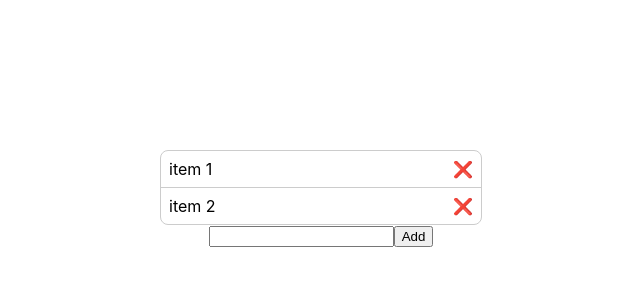
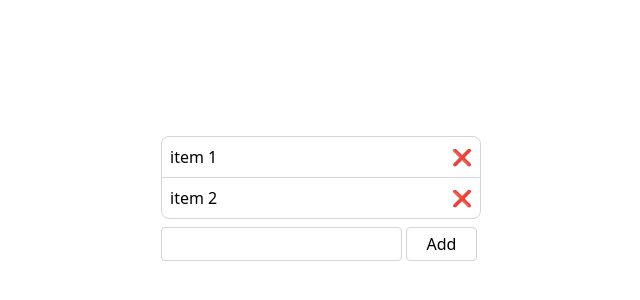
Before and after one commit to G4bleb/todo-list, a React (Create React App) app: page / in a window 1280 px wide. Shown: the part 202-502 px from the top of the page, without its empty margins (319-959 px from the left). Built offline with nearby package versions, Linux system fonts and the light colour scheme.

Commit message:
add tailwind

```diff
--- /dev/null
+++ b/postcss.config.js
@@ -0,0 +1,6 @@
+module.exports = {
+  plugins: {
+    tailwindcss: {},
+    autoprefixer: {},
+  },
+}
--- a/src/AddItemForm.tsx
+++ b/src/AddItemForm.tsx
@@ -11,9 +11,18 @@ export function addItemForm({ onSubmit }: { onSubmit(newItem: string): void }) {
   };
 
   return (
-    <form onSubmit={submitHandler}>
-      <input type="text" name="item"></input>
-      <input type="submit" name="submit" value="Add"></input>
+    <form className="w-80 flex justify-between pt-2 " onSubmit={submitHandler}>
+      <input
+        type="text"
+        name="item"
+        className="border border-gray-300 p-1 rounded"
+      ></input>
+      <input
+        type="submit"
+        name="submit"
+        value="Add"
+        className="border border-gray-300 mx-1 px-2 w-full hover:bg-gray-200 rounded"
+      ></input>
     </form>
   );
 }
--- a/src/App.css
+++ /dev/null
@@ -1,33 +0,0 @@
-.App {
-  min-height: 100vh;
-  display: flex;
-  flex-direction: column;
-  justify-content: center;
-  align-items: center;
-}
-
-ul {
-  list-style: none;
-  margin: 0;
-  padding: 0;
-  border: 1px solid #ccc;
-  border-radius: 0.5em;
-  width: 20em;
-}
-
-ul li {
-  border-top: 1px solid #ccc;
-  padding: 0.5em;
-  display: flex;
-  justify-content: space-between;
-  align-items: center;
-  user-select: none;
-  -webkit-user-select: none;
-}
-ul li:hover {
-  background-color: lightgray;
-}
-
-ul li:first-child {
-  border-top: 0;
-}
--- a/src/App.tsx
+++ b/src/App.tsx
@@ -1,6 +1,5 @@
 import React, { useState } from "react";
 import { addItemForm } from "./AddItemForm";
-import "./App.css";
 import { itemsList } from "./ItemsList";
 import { Item } from "./interfaces/Item";
 import { v4 as uuid } from "uuid";
@@ -38,7 +37,7 @@ function App() {
   console.log(JSON.stringify(Array.from(items.entries()), null, 2));
 
   return (
-    <div className="App">
+    <div className="min-h-screen flex flex-col justify-center items-center">
       {itemsList({
         items,
         onItemClick: crossItem,
--- a/src/ItemsList.tsx
+++ b/src/ItemsList.tsx
@@ -13,6 +13,7 @@ export function itemsList({
   items.forEach((item, id) => {
     elems.push(
       <li
+        className="border-t border-t-gray-300 first:border-t-0 hover:bg-gray-100 p-2 flex content-between justify-between select-none"
         onClick={() => {
           onItemClick(id);
         }}
@@ -33,5 +34,5 @@ export function itemsList({
       </li>
     );
   });
-  return <ul>{elems}</ul>;
+  return <ul className="border border-gray-300 rounded-lg w-80">{elems}</ul>;
 }
--- a/src/index.css
+++ b/src/index.css
@@ -1,13 +1,17 @@
-body {
+@tailwind base;
+@tailwind components;
+@tailwind utilities;
+
+/* body {
   margin: 0;
-  font-family: -apple-system, BlinkMacSystemFont, 'Segoe UI', 'Roboto', 'Oxygen',
-    'Ubuntu', 'Cantarell', 'Fira Sans', 'Droid Sans', 'Helvetica Neue',
+  font-family: -apple-system, BlinkMacSystemFont, "Segoe UI", "Roboto", "Oxygen",
+    "Ubuntu", "Cantarell", "Fira Sans", "Droid Sans", "Helvetica Neue",
     sans-serif;
   -webkit-font-smoothing: antialiased;
   -moz-osx-font-smoothing: grayscale;
 }
 
 code {
-  font-family: source-code-pro, Menlo, Monaco, Consolas, 'Courier New',
+  font-family: source-code-pro, Menlo, Monaco, Consolas, "Courier New",
     monospace;
-}
+} */
--- /dev/null
+++ b/tailwind.config.js
@@ -0,0 +1,10 @@
+/** @type {import('tailwindcss').Config} */
+module.exports = {
+  content: [
+    "./src/**/*.{js,jsx,ts,tsx}",
+  ],
+  theme: {
+    extend: {},
+  },
+  plugins: [],
+}
```
